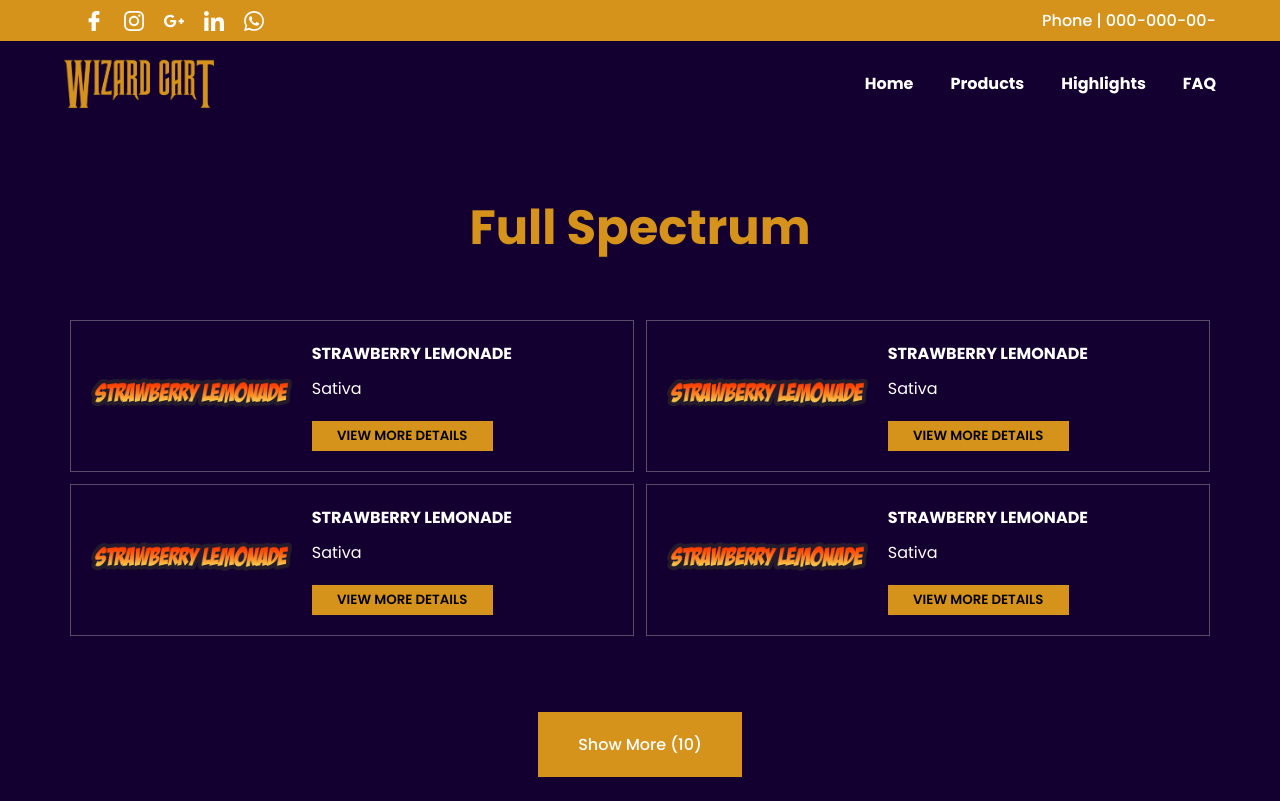
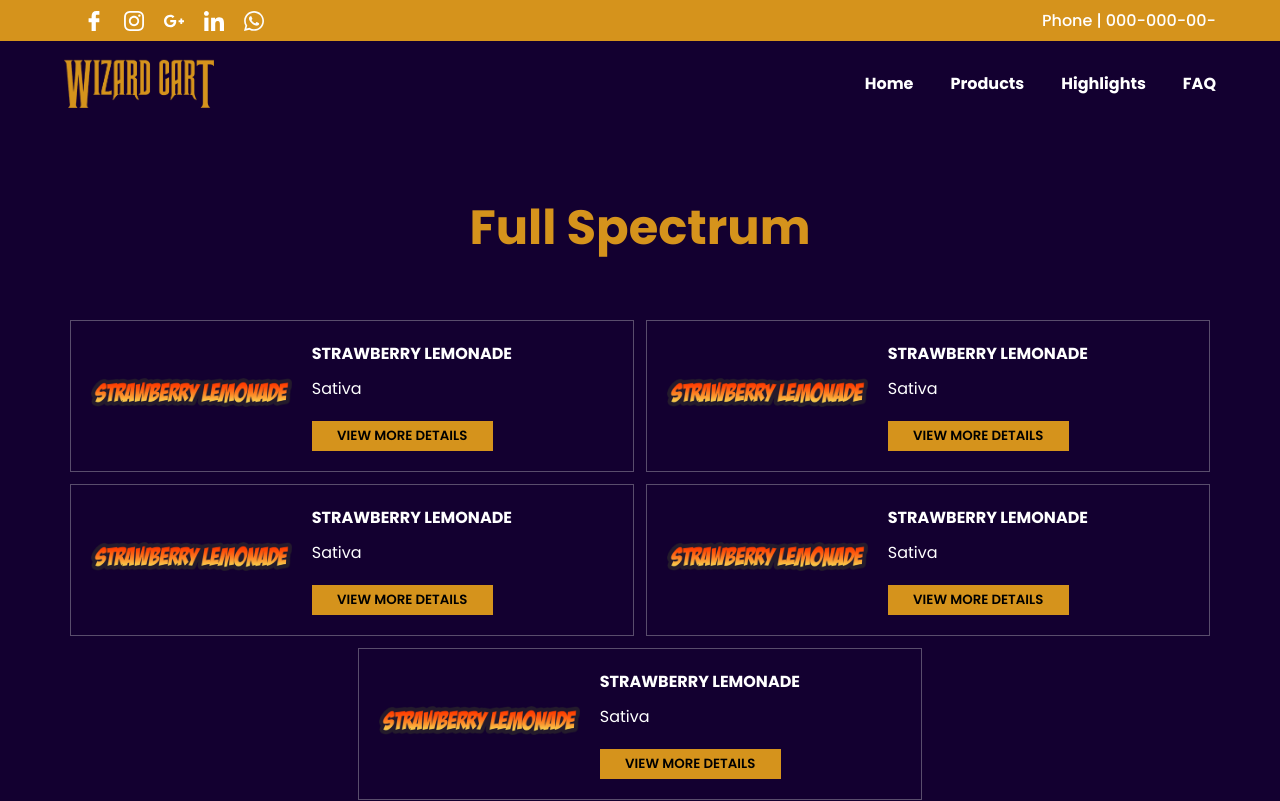
Before and after one commit to angeloeboy/wizard-craft, a React (Create React App) app: page /Full-Spectrum in a window 1280 px wide. Shown: the top 801 px of the page. Built offline with nearby package versions, Linux system fonts and the light colour scheme.

Commit message:
added animation

```diff
--- a/package.json
+++ b/package.json
@@ -2,6 +2,7 @@
   "name": "wizard-craft",
   "version": "0.1.0",
   "private": true,
+  "homepage": "https://wizard-craft-vape.000webhostapp.com/",
   "dependencies": {
     "@testing-library/jest-dom": "^5.11.4",
     "@testing-library/react": "^11.1.0",
--- a/src/App.css
+++ b/src/App.css
@@ -12,3 +12,8 @@
   align-items: center;
   justify-content: space-around;
 }
+
+html,
+body {
+  scroll-behavior: smooth;
+}
--- a/src/App.js
+++ b/src/App.js
@@ -9,6 +9,24 @@ import FullSpectrum from './components/fullSpectrum';
 function App() {
 
   let fullSpectrumProducts = [
+    {
+      name: "Strawberry Lemonade",
+      description: "Sativa",
+      feelings: [
+        "Relaxed",
+        "Happy",
+        "Euphoric",
+      ],
+      details: "Original Glue (GG4), developed by GG Strains, is a potent hybrid strain that delivers heavy-handed euphoria and relaxation, leaving you feeling “glued” to the couch. Its chunky, resin-covered buds fill the room with pungent earthy and sour aromas inherited from its parent strains, Chem’s Sister, Sour Dubb, and Chocolate Diesel. Taking first place in both the Michigan and Los Angeles 2014 Cannabis Cups as well as the High Times Jamaican World Cup, this multiple award-winning hybrid's supremacy is no longer a secret, and consumers will search far and wide to get their hands sticky with Original Glue (GG4)."
+    },
+    {
+      name: "Strawberry Lemonade",
+      description: "Sativa"
+    },
+    {
+      name: "Strawberry Lemonade",
+      description: "Sativa"
+    },
     {
       name: "Strawberry Lemonade",
       description: "Sativa"
@@ -30,7 +48,13 @@ function App() {
   let distillateProducts = [
     {
       name: "Strawberry Lemonade",
-      description: "Sativa"
+      description: "Sativa",
+      feelings: [
+        "Relaxed",
+        "Happy",
+        "Euphoric",
+      ],
+      details: "Original Glue (GG4), developed by GG Strains, is a potent hybrid strain that delivers heavy-handed euphoria and relaxation, leaving you feeling “glued” to the couch. Its chunky, resin-covered buds fill the room with pungent earthy and sour aromas inherited from its parent strains, Chem’s Sister, Sour Dubb, and Chocolate Diesel. Taking first place in both the Michigan and Los Angeles 2014 Cannabis Cups as well as the High Times Jamaican World Cup, this multiple award-winning hybrid's supremacy is no longer a secret, and consumers will search far and wide to get their hands sticky with Original Glue (GG4)."
     },
     {
       name: "Strawberry Lemonade",
@@ -56,12 +80,7 @@ function App() {
           <Route path="/Full-Spectrum" exact render={(props) => <FullSpectrum products={fullSpectrumProducts}/> }/>
 
 
-          {/* Create dynamic routes */}
-          {/* {products.map(product => (
-            <Route path={`/${product.name}`} exact render={(props) => <ProductDetails {...props} products={product} />}/>
-          ))} */}
-
-
+          {/* Rendering all Distillate Products */}
 
           {distillateProducts.map(product => (
             <Route
@@ -70,6 +89,7 @@ function App() {
           />
           ))}
 
+          {/* Rendering all Full Spectrum Products */}
 
           {fullSpectrumProducts.map(product => (
             <Route
--- a/src/components/distillate.jsx
+++ b/src/components/distillate.jsx
@@ -25,6 +25,7 @@ const Div = styled.div`
     border: none;
   }
 `;
+
 let Distillate = (props) => {
   return (
     <Div>
--- a/src/components/fullSpectrum.jsx
+++ b/src/components/fullSpectrum.jsx
@@ -1,4 +1,4 @@
-import React from "react";
+import React, { useState } from "react";
 import Product from "./product";
 import Nav from "./nav";
 import styled from "styled-components";
@@ -27,16 +27,34 @@ const Div = styled.div`
 `;
 
 let FullSpectrum = (props) => {
+  let [noOfProduct, setNoOfProduct] = useState(5);
+
+  let product = [];
+
+  for (let i = 0; i < noOfProduct; i++) {
+    let item = props.products[i];
+    product.push(<Product products={item} link="Full-Spectrum" />);
+  }
+
   return (
     <Div>
       <Nav />
       <h1 className="fullSpectrum-title">Full Spectrum</h1>
       <div className="product-container">
-        {props.products.map((product) => (
+        {/* {props.products.map((product) => (
           <Product products={product} link="Full-Spectrum" />
-        ))}
+        ))} */}
+
+        {product}
       </div>
-      <button className="showMore">Show More (10)</button>
+      <button
+        className="showMore"
+        onClick={() =>
+          setNoOfProduct(noOfProduct + (props.products.length - noOfProduct))
+        }
+      >
+        Show More ({props.products.length - noOfProduct})
+      </button>
       <Footer />
     </Div>
   );
--- a/src/components/product.jsx
+++ b/src/components/product.jsx
@@ -9,12 +9,16 @@ const Div = styled.div`
   border: 1px solid #594d6c;
   padding: 20px;
   margin: 6px 0px;
-
+  transition: all 0.3s ease;
   a {
     text-decoration: none;
   }
   p {
     color: white;
+  }
+
+  &:hover {
+    background-color: #0d0024;
   }
 
   .inner-product {
--- a/src/components/productDetails.jsx
+++ b/src/components/productDetails.jsx
@@ -4,32 +4,97 @@ import Nav from "./nav";
 import styled from "styled-components";
 import img from "../assets/product-logo/strawberry.png";
 import cert from "../assets/certs/psi.png";
+import { useHistory } from "react-router-dom";
+
 const Div = styled.div`
   background-color: #120033;
   .product-description-container {
-    padding: 20% 0px;
+    padding: 15% 5%;
     display: flex;
     justify-content: space-around;
+    color: white;
+    align-items: center;
+
+    .texts-container {
+      width: 50%;
+      h1 {
+        font-size: 25px;
+        margin-top: 50px;
+      }
+
+      ul {
+        padding-left: 20px;
+        margin: 10px 0px;
+        display: flex;
+
+        li {
+          margin-right: 50px;
+        }
+      }
+
+      p {
+        margin: 10px 0px;
+
+        span {
+          text-transform: uppercase;
+          font-weight: 700;
+        }
+      }
+
+      .details {
+        font-weight: 300;
+      }
+
+      button {
+        text-transform: uppercase;
+        background-color: #d5931c;
+        border: 0px;
+        padding: 10px 50px;
+        font-size: 20px;
+        font-weight: 800;
+        margin-top: 70px;
+      }
+    }
     .cert-container {
       width: 40%;
       img {
-        width: 80%;
+        width: 90%;
       }
     }
   }
 `;
 
 let ProductDetails = (props) => {
+  let history = useHistory();
+  const goToPreviousPath = () => {
+    history.goBack();
+  };
+
   return (
     <Div>
       <Nav />
       <div className="product-description-container">
-        <div className="texts">
+        <div className="texts-container">
           <img src={img} alt="" className="product-img" />
 
           <h1>{props.products.name}</h1>
-          <h1>{props.products.description}</h1>
+          <ul>
+            {props.products.feelings.map((feeling) => {
+              return <li>{feeling}</li>;
+            })}
+          </ul>
+          <p>
+            <span>TYPE: </span> {props.products.description}
+          </p>
+          <p className="details-title">
+            {" "}
+            <span>STRAIN DETAILS</span>{" "}
+          </p>
+          <p className="details">{props.products.details}</p>
+
+          <button onClick={goToPreviousPath}>Back</button>
         </div>
+
         <div className="cert-container">
           <img src={cert} alt="" />
         </div>
```
